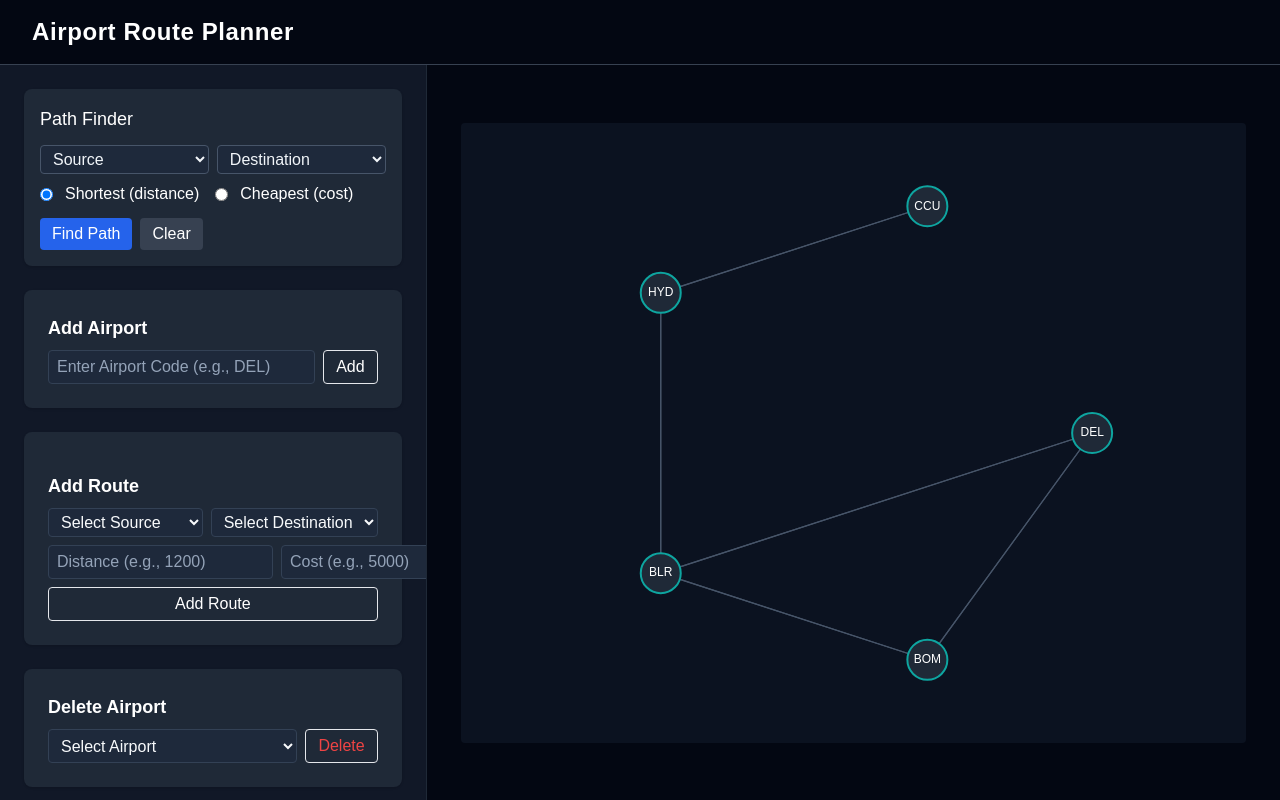
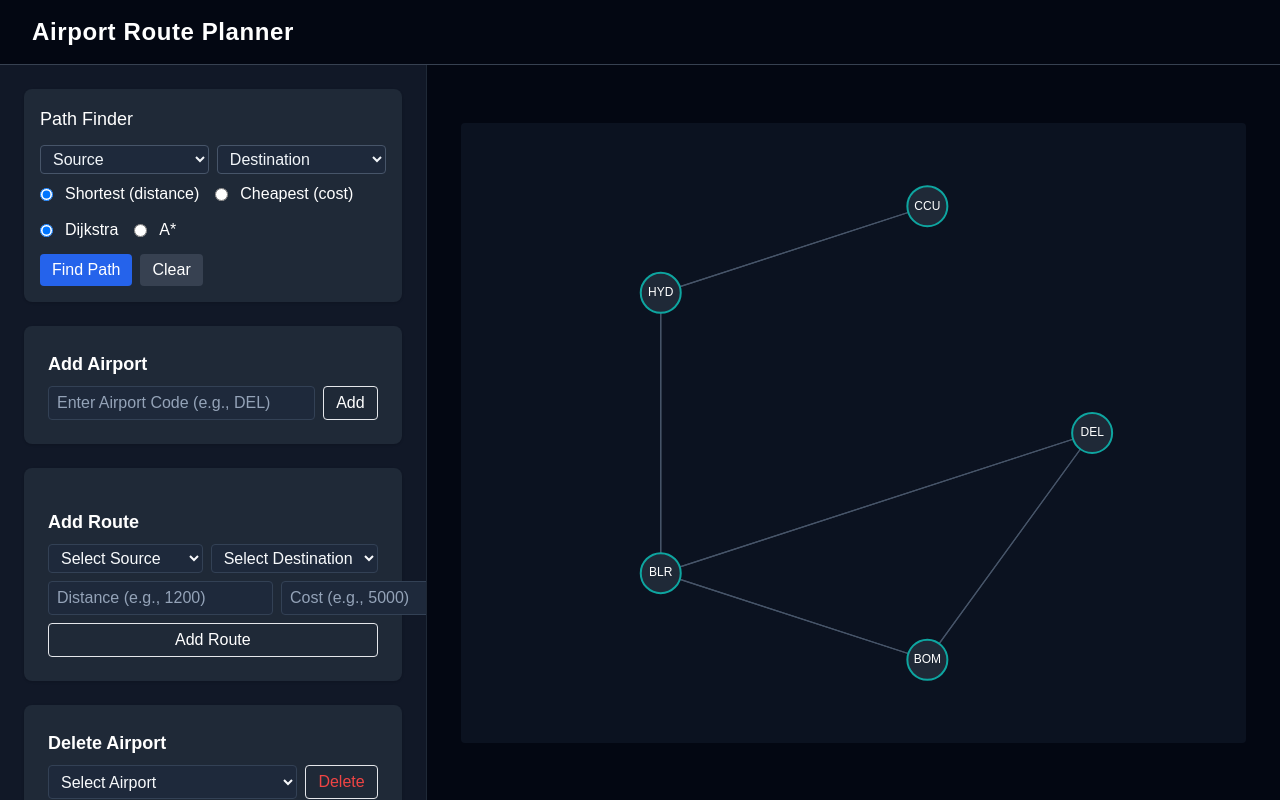
Before and after one commit to craftdesky/CSL2020-project, a React (Vite) app: page / in a window 1280 px wide. Built offline with nearby package versions, Linux system fonts and the light colour scheme.

Commit message:
added Astar algorithm

```diff
--- a/src/algorithms/astar.js
+++ b/src/algorithms/astar.js
@@ -0,0 +1,133 @@
+class MinHeap {
+  constructor() {
+    this.heap = [];
+  }
+
+  push(node, priority) {
+    this.heap.push({ node, priority });
+    this.bubbleUp(this.heap.length - 1);
+  }
+
+  pop() {
+    if (!this.heap.length) return null;
+    this._swap(0, this.heap.length - 1);
+    const res = this.heap.pop();
+    this.bubbleDown(0);
+    return res;
+  }
+
+  _parent(i) {
+    return Math.floor((i - 1) / 2);
+  }
+
+  _left(i) {
+    return i * 2 + 1;
+  }
+
+  _right(i) {
+    return i * 2 + 2;
+  }
+
+  bubbleUp(i) {
+    while (i > 0) {
+      const p = this._parent(i);
+      if (this.heap[p].priority <= this.heap[i].priority) break;
+      this._swap(i, p);
+      i = p;
+    }
+  }
+
+  bubbleDown(i) {
+    while (true) {
+      const l = this._left(i),
+        r = this._right(i);
+      let smallest = i;
+      if (l < this.heap.length && this.heap[l].priority < this.heap[smallest].priority)
+        smallest = l;
+      if (r < this.heap.length && this.heap[r].priority < this.heap[smallest].priority)
+        smallest = r;
+      if (smallest === i) break;
+      this._swap(i, smallest);
+      i = smallest;
+    }
+  }
+
+  _swap(a, b) {
+    [this.heap[a], this.heap[b]] = [this.heap[b], this.heap[a]];
+  }
+
+  size() {
+    return this.heap.length;
+  }
+}
+
+// Default heuristic function returning 0 (equivalent to Dijkstra)
+function defaultHeuristic(a, b) {
+  return 0;
+}
+
+// astar function exports the pathfinding algorithm
+export function astar(graph, src, dest, metric = "distance", heuristic = defaultHeuristic) {
+  if (!graph || !graph.adjList) throw new Error("Invalid graph");
+  if (!graph.adjList.has(src) || !graph.adjList.has(dest)) {
+    return { path: null, total: null, visited: [], distMap: new Map() };
+  }
+  if (metric !== "distance" && metric !== "cost") metric = "distance";
+
+  const dist = new Map();
+  const prev = new Map();
+  const visitedOrder = [];
+  const fScore = new Map();
+
+  for (let node of graph.getAirports()) {
+    dist.set(node, Infinity);
+    prev.set(node, null);
+    fScore.set(node, Infinity);
+  }
+  dist.set(src, 0);
+  fScore.set(src, heuristic(src, dest));
+
+  const heap = new MinHeap();
+  heap.push(src, fScore.get(src));
+
+  while (heap.size()) {
+    const top = heap.pop();
+    if (!top) break;
+    const u = top.node;
+    const fu = top.priority;
+
+    if (fu > fScore.get(u)) continue;
+    visitedOrder.push(u);
+
+    if (u === dest) break;
+
+    const neighbors = graph.getNeighbors(u);
+    for (let edge of neighbors) {
+      const v = edge.code;
+      const w = Number(edge[metric] ?? Infinity);
+      if (!isFinite(w) || w < 0) continue;
+
+      const tentative_gScore = dist.get(u) + w;
+      if (tentative_gScore < dist.get(v)) {
+        dist.set(v, tentative_gScore);
+        prev.set(v, u);
+        const f = tentative_gScore + heuristic(v, dest);
+        fScore.set(v, f);
+        heap.push(v, f);
+      }
+    }
+  }
+
+  if (!isFinite(dist.get(dest))) {
+    return { path: null, total: null, visited: visitedOrder, distMap: dist };
+  }
+
+  const path = [];
+  let cur = dest;
+  while (cur !== null) {
+    path.push(cur);
+    cur = prev.get(cur);
+  }
+  path.reverse();
+  return { path, total: dist.get(dest), visited: visitedOrder, distMap: dist };
+}
--- a/src/components/pathFinder.jsx
+++ b/src/components/pathFinder.jsx
@@ -1,13 +1,23 @@
-// src/components/PathFinder.jsx
 import React, { useState } from "react";
 import { dijkstra } from "../algorithms/dijkstra";
+import { astar } from "../algorithms/astar";
+
+// Simple Euclidean heuristic example (adjust with your node coordinates)
+const euclideanHeuristic = (a, b) => {
+  // Example: assuming airports are strings like "X,Y", parse and calc distance
+  const [ax, ay] = a.split(",").map(Number);
+  const [bx, by] = b.split(",").map(Number);
+  return Math.sqrt((ax - bx) ** 2 + (ay - by) ** 2);
+};
 
 const PathFinder = ({ graph, onResult }) => {
   const airports = graph ? graph.getAirports() : [];
   const [src, setSrc] = useState("");
   const [dest, setDest] = useState("");
   const [metric, setMetric] = useState("distance");
+  const [algorithm, setAlgorithm] = useState("dijkstra"); // add state for algorithm
   const [message, setMessage] = useState("");
+  const [duration, setDuration] = useState(null);
 
   const handleFind = () => {
     if (!src || !dest) {
@@ -18,21 +28,36 @@ const PathFinder = ({ graph, onResult }) => {
       setMessage("Source and destination cannot be the same.");
       return;
     }
-    const res = dijkstra(graph, src, dest, metric);
+
+    const start = performance.now(); // start timer
+
+    let res;
+    if (algorithm === "dijkstra") {
+      res = dijkstra(graph, src, dest, metric);
+    } else if (algorithm === "astar") {
+      res = astar(graph, src, dest, metric, euclideanHeuristic);
+    }
+
+    const end = performance.now(); // end timer
+    setDuration(end - start);
+
     if (!res.path) {
       setMessage("No path found.");
       onResult({ path: null, total: null, highlightedEdges: [] });
       return;
     }
+
     const highlightedEdges = [];
     for (let i = 0; i < res.path.length - 1; i++) {
       highlightedEdges.push([res.path[i], res.path[i + 1]]);
     }
+
     const unit = metric === "distance" ? "km" : "\u20B9"; // rupee symbol for cost
     const totalText = metric === "distance"
       ? `Total distance: ${res.total} ${unit}`
       : `Total cost: ${unit}${res.total}`;
-    setMessage(`${totalText}`);
+
+    setMessage(totalText);
     onResult({ path: res.path, total: res.total, highlightedEdges, metric });
   };
 
@@ -40,6 +65,7 @@ const PathFinder = ({ graph, onResult }) => {
     setMessage("");
     setSrc("");
     setDest("");
+    setDuration(null);
     onResult({ path: null, total: null, highlightedEdges: [], metric: null });
   };
 
@@ -48,12 +74,14 @@ const PathFinder = ({ graph, onResult }) => {
       <h3 className="text-lg font-medium mb-3">Path Finder</h3>
 
       <div className="flex gap-2 mb-2">
-        <select value={src} onChange={(e) => setSrc(e.target.value)} className="flex-1 bg-slate-800 text-slate-100 border border-slate-600 rounded px-2 py-1">
+        <select value={src} onChange={(e) => setSrc(e.target.value)}
+          className="flex-1 bg-slate-800 text-slate-100 border border-slate-600 rounded px-2 py-1">
           <option value="">Source</option>
           {airports.map((a) => <option key={a} value={a}>{a}</option>)}
         </select>
 
-        <select value={dest} onChange={(e) => setDest(e.target.value)} className="flex-1 bg-slate-800 text-slate-100 border border-slate-600 rounded px-2 py-1">
+        <select value={dest} onChange={(e) => setDest(e.target.value)}
+          className="flex-1 bg-slate-800 text-slate-100 border border-slate-600 rounded px-2 py-1">
           <option value="">Destination</option>
           {airports.map((a) => <option key={a} value={a}>{a}</option>)}
         </select>
@@ -70,14 +98,116 @@ const PathFinder = ({ graph, onResult }) => {
         </label>
       </div>
 
+      <div className="flex items-center gap-4 mb-3">
+        <label className="inline-flex items-center gap-2">
+          <input type="radio" name="algorithm" value="dijkstra" checked={algorithm === "dijkstra"} onChange={() => setAlgorithm("dijkstra")} />
+          <span className="ml-1">Dijkstra</span>
+        </label>
+        <label className="inline-flex items-center gap-2">
+          <input type="radio" name="algorithm" value="astar" checked={algorithm === "astar"} onChange={() => setAlgorithm("astar")} />
+          <span className="ml-1">A*</span>
+        </label>
+      </div>
+
       <div className="flex gap-2">
         <button onClick={handleFind} className="bg-blue-600 hover:bg-blue-700 px-3 py-1 rounded">Find Path</button>
         <button onClick={handleClear} className="bg-gray-700 hover:bg-gray-600 px-3 py-1 rounded">Clear</button>
       </div>
 
       {message && <p className="mt-2 text-sm text-slate-200">{message}</p>}
+      {duration !== null && (
+        <p className="mt-1 text-xs text-slate-400">
+          Time taken: {duration.toFixed(2)} ms
+        </p>
+      )}
     </div>
   );
 };
 
 export default PathFinder;
+
+
+
+// // src/components/PathFinder.jsx
+// import React, { useState } from "react";
+// import { dijkstra } from "../algorithms/dijkstra";
+
+// const PathFinder = ({ graph, onResult }) => {
+//   const airports = graph ? graph.getAirports() : [];
+//   const [src, setSrc] = useState("");
+//   const [dest, setDest] = useState("");
+//   const [metric, setMetric] = useState("distance");
+//   const [message, setMessage] = useState("");
+
+//   const handleFind = () => {
+//     if (!src || !dest) {
+//       setMessage("Select source and destination.");
+//       return;
+//     }
+//     if (src === dest) {
+//       setMessage("Source and destination cannot be the same.");
+//       return;
+//     }
+//     const res = dijkstra(graph, src, dest, metric);
+//     if (!res.path) {
+//       setMessage("No path found.");
+//       onResult({ path: null, total: null, highlightedEdges: [] });
+//       return;
+//     }
+//     const highlightedEdges = [];
+//     for (let i = 0; i < res.path.length - 1; i++) {
+//       highlightedEdges.push([res.path[i], res.path[i + 1]]);
+//     }
+//     const unit = metric === "distance" ? "km" : "\u20B9"; // rupee symbol for cost
+//     const totalText = metric === "distance"
+//       ? `Total distance: ${res.total} ${unit}`
+//       : `Total cost: ${unit}${res.total}`;
+//     setMessage(`${totalText}`);
+//     onResult({ path: res.path, total: res.total, highlightedEdges, metric });
+//   };
+
+//   const handleClear = () => {
+//     setMessage("");
+//     setSrc("");
+//     setDest("");
+//     onResult({ path: null, total: null, highlightedEdges: [], metric: null });
+//   };
+
+//   return (
+//     <div>
+//       <h3 className="text-lg font-medium mb-3">Path Finder</h3>
+
+//       <div className="flex gap-2 mb-2">
+//         <select value={src} onChange={(e) => setSrc(e.target.value)} className="flex-1 bg-slate-800 text-slate-100 border border-slate-600 rounded px-2 py-1">
+//           <option value="">Source</option>
+//           {airports.map((a) => <option key={a} value={a}>{a}</option>)}
+//         </select>
+
+//         <select value={dest} onChange={(e) => setDest(e.target.value)} className="flex-1 bg-slate-800 text-slate-100 border border-slate-600 rounded px-2 py-1">
+//           <option value="">Destination</option>
+//           {airports.map((a) => <option key={a} value={a}>{a}</option>)}
+//         </select>
+//       </div>
+
+//       <div className="flex items-center gap-4 mb-3">
+//         <label className="inline-flex items-center gap-2">
+//           <input type="radio" name="metric" value="distance" checked={metric==="distance"} onChange={() => setMetric("distance")} />
+//           <span className="ml-1">Shortest (distance)</span>
+//         </label>
+//         <label className="inline-flex items-center gap-2">
+//           <input type="radio" name="metric" value="cost" checked={metric==="cost"} onChange={() => setMetric("cost")} />
+//           <span className="ml-1">Cheapest (cost)</span>
+//         </label>
+//       </div>
+
+//       <div className="flex gap-2">
+//         <button onClick={handleFind} className="bg-blue-600 hover:bg-blue-700 px-3 py-1 rounded">Find Path</button>
+//         <button onClick={handleClear} className="bg-gray-700 hover:bg-gray-600 px-3 py-1 rounded">Clear</button>
+//       </div>
+
+//       {message && <p className="mt-2 text-sm text-slate-200">{message}</p>}
+//     </div>
+//   );
+// };
+
+// export default PathFinder;
```
